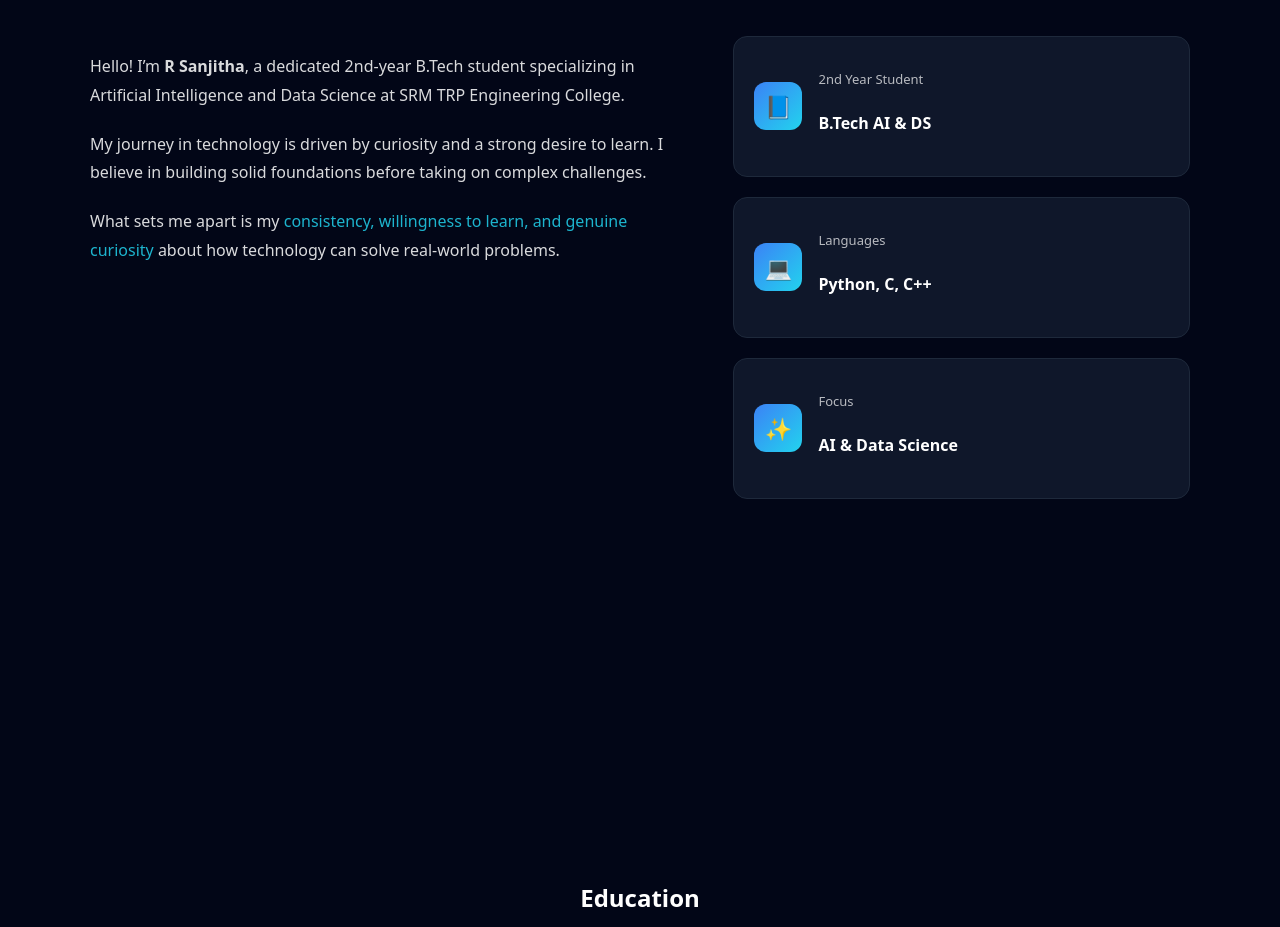
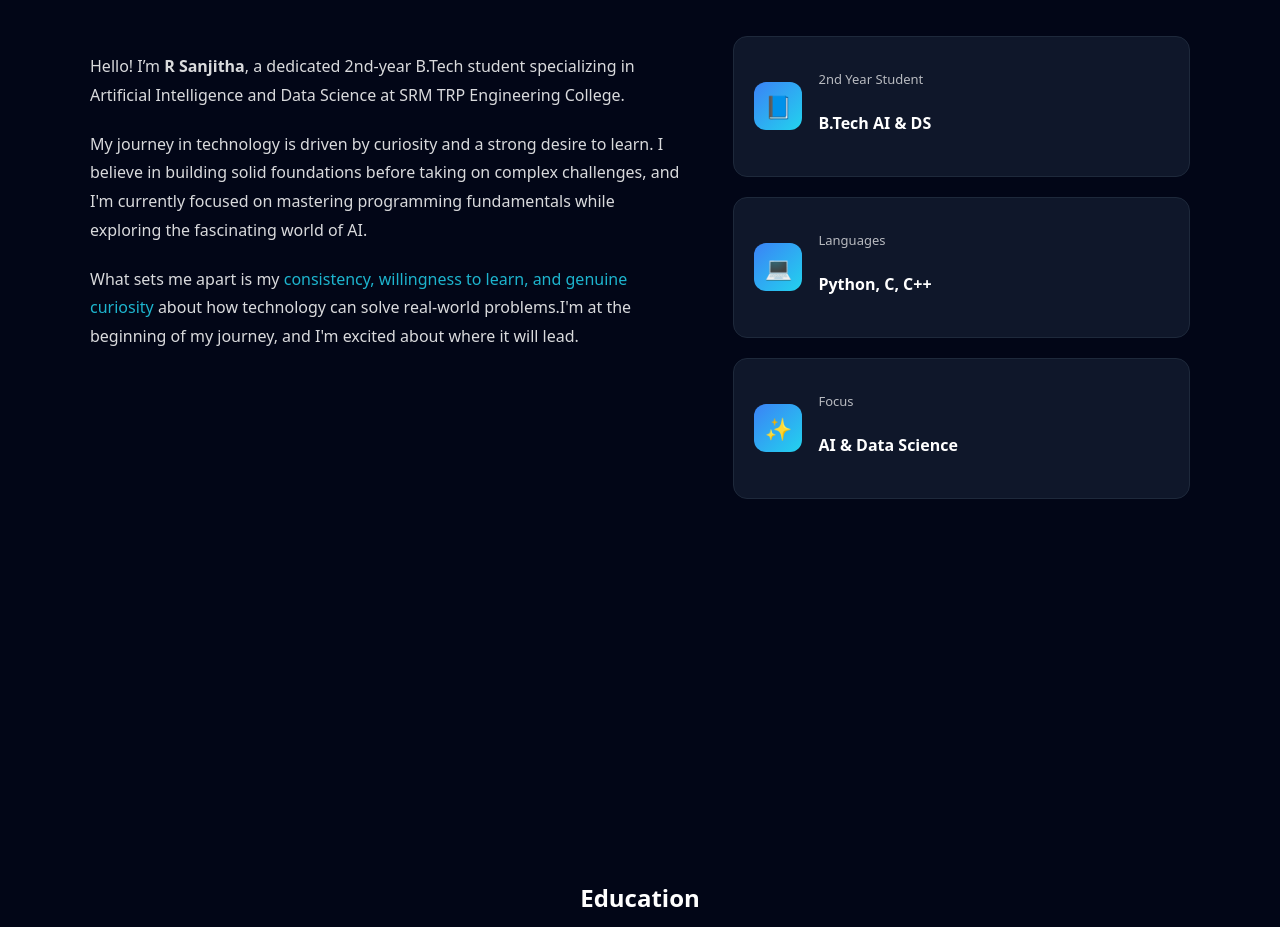
Before and after one commit to Sanjitha3010/portfolio, a React (Vite) app: page / in a window 1280 px wide. Shown: the part 1100-2027 px from the top of the page. Built offline with nearby package versions, Linux system fonts and the light colour scheme.

Commit message:
Updated About section content

```diff
--- a/src/App.jsx
+++ b/src/App.jsx
@@ -68,7 +68,9 @@ function App() {
             <p style={{ marginTop: "20px" }}>
               My journey in technology is driven by curiosity and a strong desire
               to learn. I believe in building solid foundations before taking on
-              complex challenges.
+              complex challenges, and I'm currently focused on mastering
+              programming fundamentals while exploring the fascinating world
+              of AI.
             </p>
 
             <p style={{ marginTop: "20px" }}>
@@ -76,7 +78,8 @@ function App() {
               <span style={{ color: "#22d3ee" }}>
                 consistency, willingness to learn, and genuine curiosity
               </span>{" "}
-              about how technology can solve real-world problems.
+              about how technology can solve real-world problems.I'm at the
+              beginning of my journey, and I'm excited about where it will lead.
             </p>
           </div>
 
```
